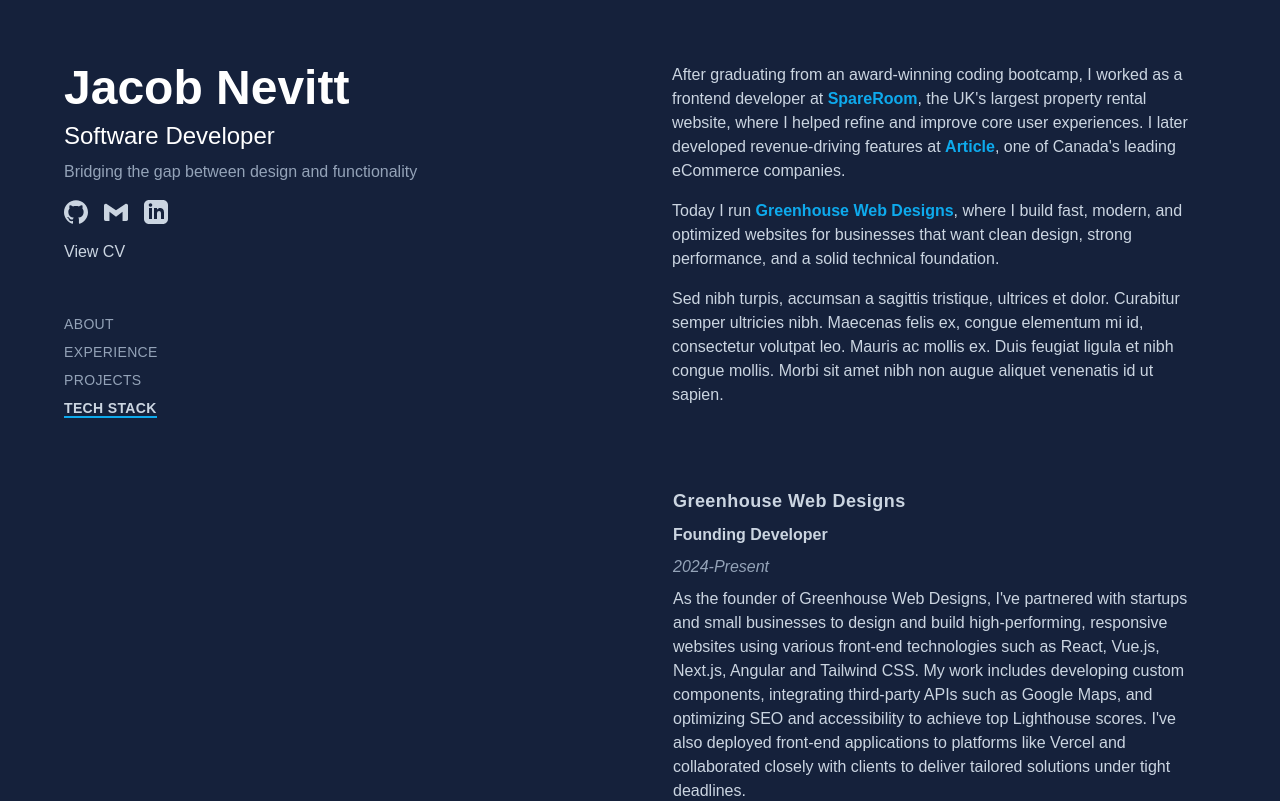
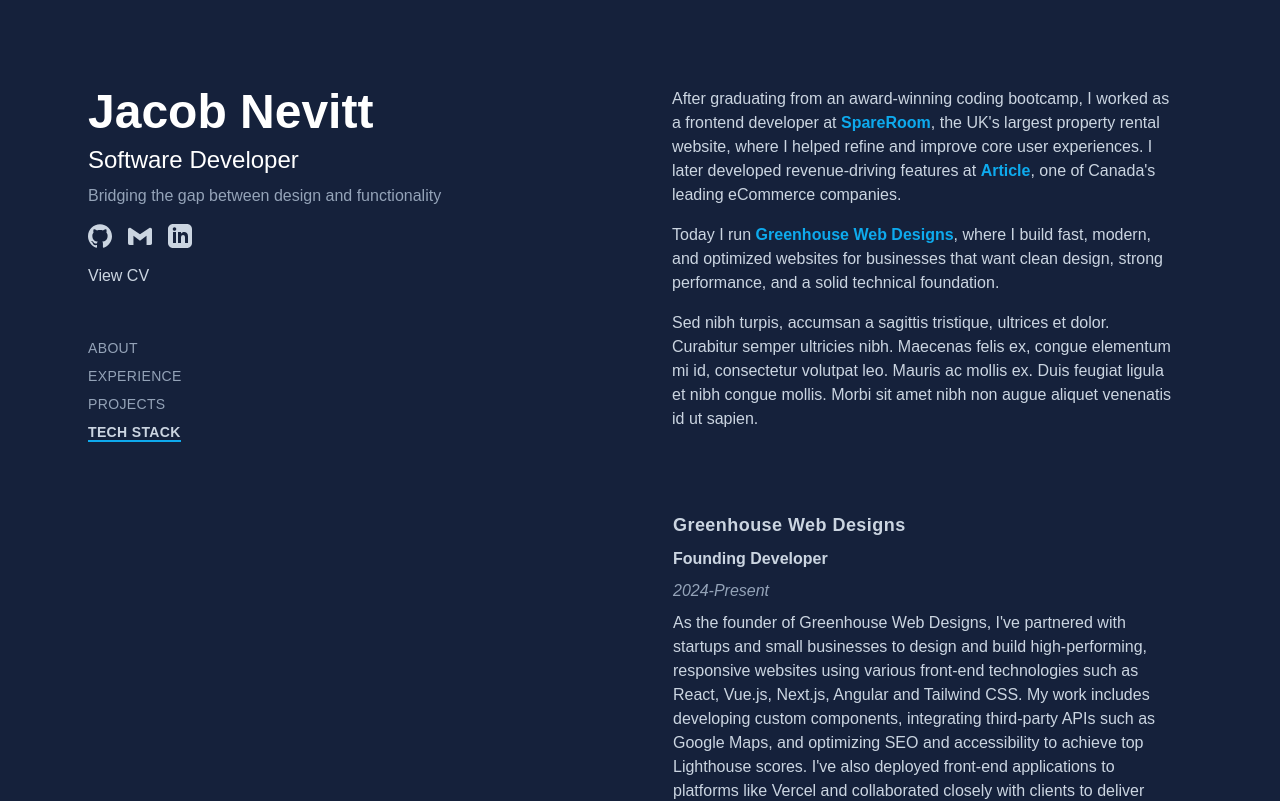
Before and after one commit to jacobadam/jacobnevitt-portfolio, a Next.js app: page / in a window 1280 px wide. Shown: the top 801 px of the page. Built offline with nearby package versions, Linux system fonts and the light colour scheme.

Commit message:
update padding and meta title

```diff
--- a/app/layout.tsx
+++ b/app/layout.tsx
@@ -17,7 +17,7 @@
 });
 
 export const metadata: Metadata = {
-  title: "Jacob Nevitt Portfolio V2",
+  title: "Jacob Nevitt",
   description:
     "Personal portfolio of Jacob Nevitt, a software developer showcasing projects, technical skills, and experience in building modern web applications.",
   icons: {
@@ -42,7 +42,7 @@
       <body
         className={`${geistSans.variable} ${geistMono.variable} antialiased`}
       >
-        <div className="grid grid-cols-1 lg:grid-cols-2 bg-primary text-primary-foreground p-4 lg:p-12 mx-auto">
+        <div className="grid grid-cols-1 lg:grid-cols-2 bg-primary text-primary-foreground p-4 lg:p-18 mx-auto">
           <ClientWrapper>
             <SideNav navLinks={navLinks} />
             <main>{children}</main>
```
